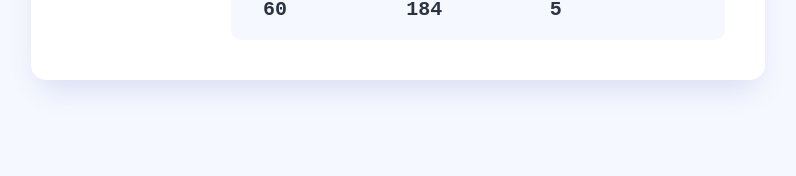
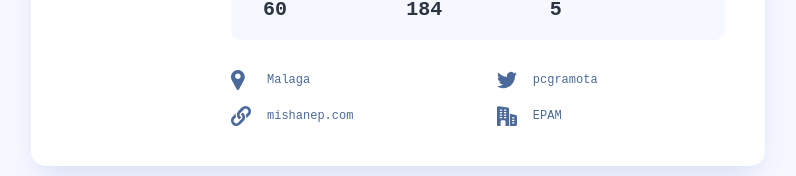
Before and after one commit to alebedev85/GitHubUserSearchApp, a React (Create React App) app: page / in a window 1280 px wide. Shown: the part 476-652 px from the top of the page, without its empty margins (242-1038 px from the left). Built offline with nearby package versions, Linux system fonts and the light colour scheme; the HTML template or start-up script is replaced by a standard one.

Commit message:
feat: сбелал компонент UserInfo

```diff
--- /dev/null
+++ b/src/components/InfoItem/InfoItem.module.scss
@@ -0,0 +1,36 @@
+:global {
+  body[data-theme='light'] {
+    --info-color: var(--gray-200);
+  }
+
+  body[data-theme='dark'] {
+    --info-color: var(--white);
+  }
+}
+
+.infoItem {
+  color: var(--info-color);
+  font-size: 0.75rem;
+  line-height: 1.5;
+  display: flex;
+  align-items: center;
+
+  svg {
+    fill: var(--info-color);
+    margin-right: 1rem;
+    width: 20px;
+  }
+
+  &.empty {
+    opacity: 0.75;
+  }
+}
+
+.link {
+  text-decoration: none;
+  color: var(--info-color);
+
+  &:hover {
+    text-decoration: underline;
+  }
+}
--- /dev/null
+++ b/src/components/InfoItem/InfoItem.tsx
@@ -0,0 +1,37 @@
+import { ReactNode } from "react";
+
+import styles from "./InfoItem.module.scss";
+
+export interface InfoItemProps {
+  icon: ReactNode;
+  text?: string | null;
+  isLink?: boolean;
+}
+
+export const InfoItem = ({ icon, text, isLink }: InfoItemProps) => {
+  const currentText = text || "Not Available";
+  let currentHref = "";
+
+  if (isLink) {
+    currentHref = text && text.startsWith("http") ? text : `https://${text}`;
+  }
+  return (
+    <div className={`${styles.infoItem} ${text ? "" : `${styles.empty}`}`}>
+      {icon}
+      <div>
+        {isLink && text ? (
+          <a
+            className={styles.link}
+            href={currentHref}
+            target="_blank"
+            rel="noreferrer"
+          >
+            {currentText}
+          </a>
+        ) : (
+          currentText
+        )}
+      </div>
+    </div>
+  );
+};
--- /dev/null
+++ b/src/components/InfoItem/index.ts
@@ -0,0 +1 @@
+export * from "./InfoItem";
--- a/src/components/UserCard/UserCard.tsx
+++ b/src/components/UserCard/UserCard.tsx
@@ -2,6 +2,7 @@
 import styles from "./UserCard.module.scss";
 import { LocalGithubUser } from "types";
 import { UserTitle } from "components/UserTitle";
+import { UserInfo } from "components/UserInfo";
 
 interface UserCardProps extends LocalGithubUser {}
 
@@ -9,13 +10,19 @@
   <div className={styles.userCard}>
     <img className={styles.avatar} src={props.avatar} alt={props.login} />
     <UserTitle name={props.name} login={props.login} created={props.created} />
-    <p className={`${styles.bio}${props.bio ? '': `${styles.empty}`}`}>
-      {props.bio || 'This profile has no bio'}
+    <p className={`${styles.bio}${props.bio ? "" : `${styles.empty}`}`}>
+      {props.bio || "This profile has no bio"}
     </p>
     <UserStat
       repos={props.repos}
       followers={props.followers}
       following={props.following}
     />
+    <UserInfo
+      blog={props.blog}
+      company={props.company}
+      location={props.location}
+      twitter={props.twitter}
+    />
   </div>
 );
--- /dev/null
+++ b/src/components/UserInfo/UserInfo.module.scss
@@ -0,0 +1,11 @@
+.userInfo {
+  display: flex;
+  flex-direction: column;
+  gap: 1rem;
+
+  @media (min-width: 767px) {
+    display: grid;
+    grid-template-rows: repeat(2, 1fr);
+    grid-auto-flow: column;
+  }
+}
--- /dev/null
+++ b/src/components/UserInfo/UserInfo.tsx
@@ -0,0 +1,46 @@
+import { LocalGithubUser } from "types";
+import { InfoItem, InfoItemProps } from "components/InfoItem";
+import { ReactComponent as TwitterIcon } from "assets/icon-twitter.svg";
+import { ReactComponent as CompanyIcon } from "assets/icon-company.svg";
+import { ReactComponent as LocationIcon } from "assets/icon-location.svg";
+import { ReactComponent as BlogIcon } from "assets/icon-website.svg";
+
+import styles from "./UserInfo.module.scss";
+
+interface UserInfoProps
+  extends Pick<LocalGithubUser, "blog" | "company" | "location" | "twitter"> {}
+
+export const UserInfo = ({
+  blog,
+  company,
+  location,
+  twitter,
+}: UserInfoProps) => {
+  const items: InfoItemProps[] = [
+    {
+      icon: <LocationIcon />,
+      text: location
+    },
+    {
+      icon: <BlogIcon />,
+      text: blog,
+      isLink: true,
+    },
+    {
+      icon: <TwitterIcon />,
+      text: twitter,
+    },
+    {
+      icon: <CompanyIcon />,
+      text: company,
+    },
+  ];
+
+  return (
+  <div className={styles.userInfo}>
+    {items.map((item, index) => (
+      <InfoItem {...item} key={index}/>
+    ))}
+    </div>
+    );
+};
--- /dev/null
+++ b/src/components/UserInfo/index.ts
@@ -0,0 +1 @@
+export * from "./UserInfo";
--- a/src/components/UserTitle/UserTitle.tsx
+++ b/src/components/UserTitle/UserTitle.tsx
@@ -1,4 +1,5 @@
 import { LocalGithubUser } from "types";
+
 import styles from "./UserTitle.module.scss";
 
 interface UserTitleProps
```
